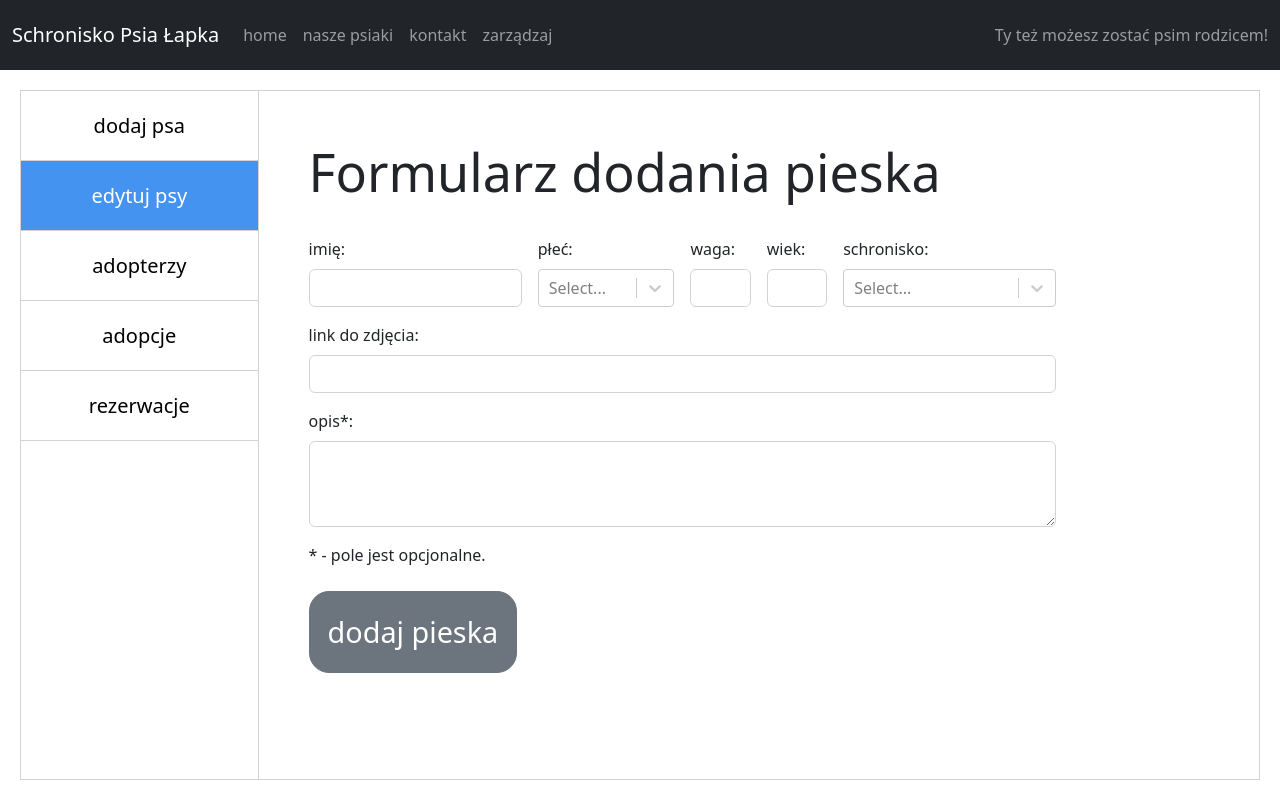
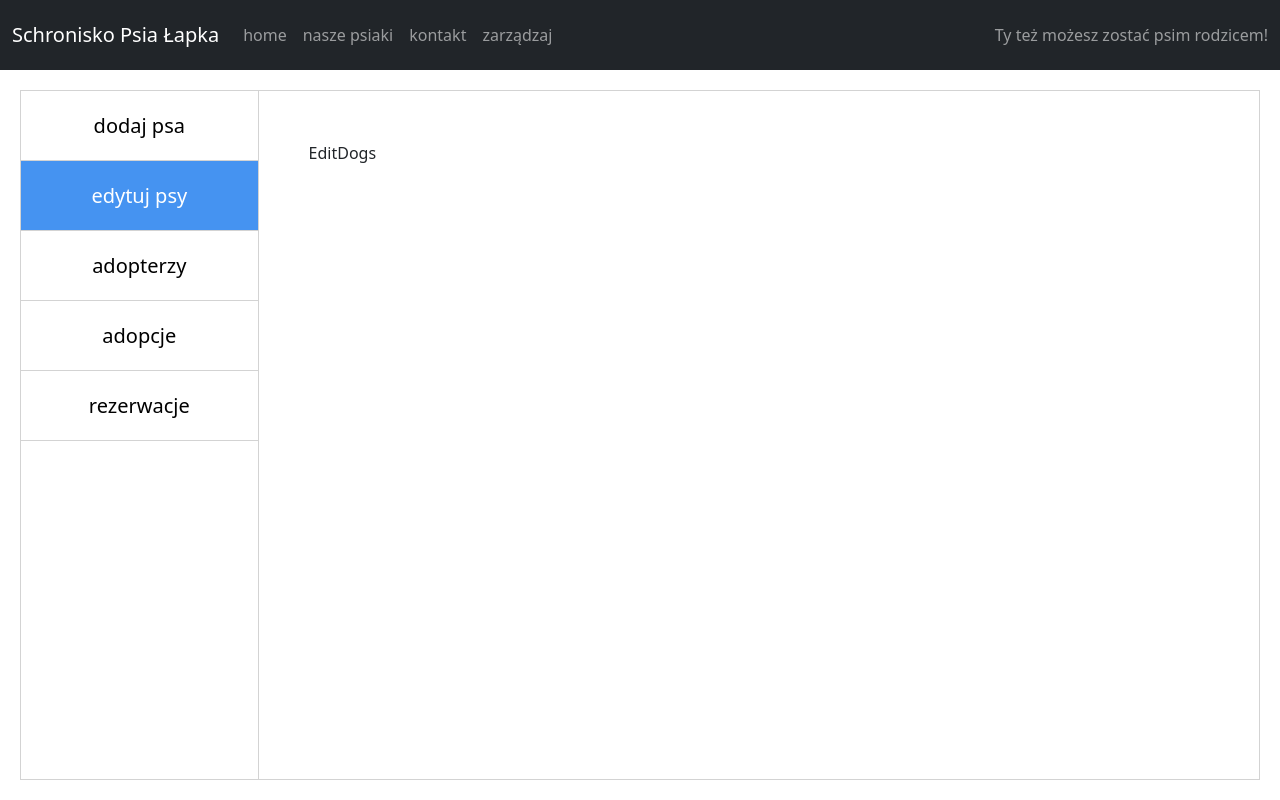
Before and after one commit to ArkadiuszMin/DataBase_Project, a React (Vite) app in the folder frontend/: page /manage in a window 1280 px wide. Both pictures are taken after a click on the button "edytuj psy". Built offline with nearby package versions, Linux system fonts and the light colour scheme; no server answers.

Commit message:
navbar manage reformatted

```diff
--- /dev/null
+++ b/frontend/src/components/Manage/Adoptions.tsx
@@ -0,0 +1,7 @@
+import React from "react";
+
+const Adoptions = () => {
+  return <div>Adoptions</div>;
+};
+
+export default Adoptions;
--- /dev/null
+++ b/frontend/src/components/Manage/EditDogs.tsx
@@ -0,0 +1,7 @@
+import React from "react";
+
+const EditDogs = () => {
+  return <div>EditDogs</div>;
+};
+
+export default EditDogs;
--- /dev/null
+++ b/frontend/src/components/Manage/Reservations.tsx
@@ -0,0 +1,7 @@
+import React from "react";
+
+const Reservations = () => {
+  return <div>Reservations</div>;
+};
+
+export default Reservations;
```
Also changed, not shown: frontend/src/components/Manage/Manage.tsx (+6 -3 lines).
